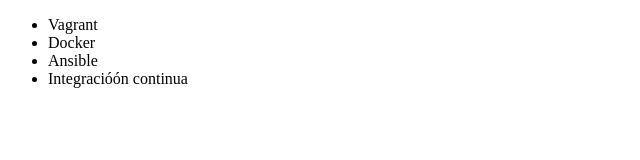
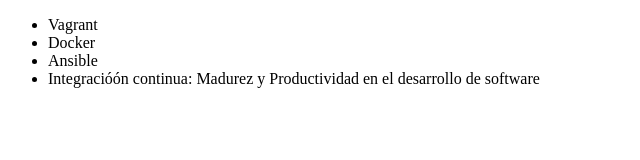
Before and after one commit to FredoPepeC/Curso-git, a plain HTML site: page index.html in a window 1280 px wide. Shown: the whole page, without its empty margins (0-640 px from the left). Drawn offline with Linux system fonts and the light colour scheme.

Commit message:
Renombrando curso de integración continua

```diff
--- a/index.html
+++ b/index.html
@@ -9,7 +9,7 @@
          <li> Vagrant </li>
          <li> Docker </li>
          <li> Ansible </li>
-         <li> Integracióón continua </li>
+         <li> Integracióón continua: Madurez y Productividad en el desarrollo de software</li>
      </ul>
 </body>
 </html>
```
